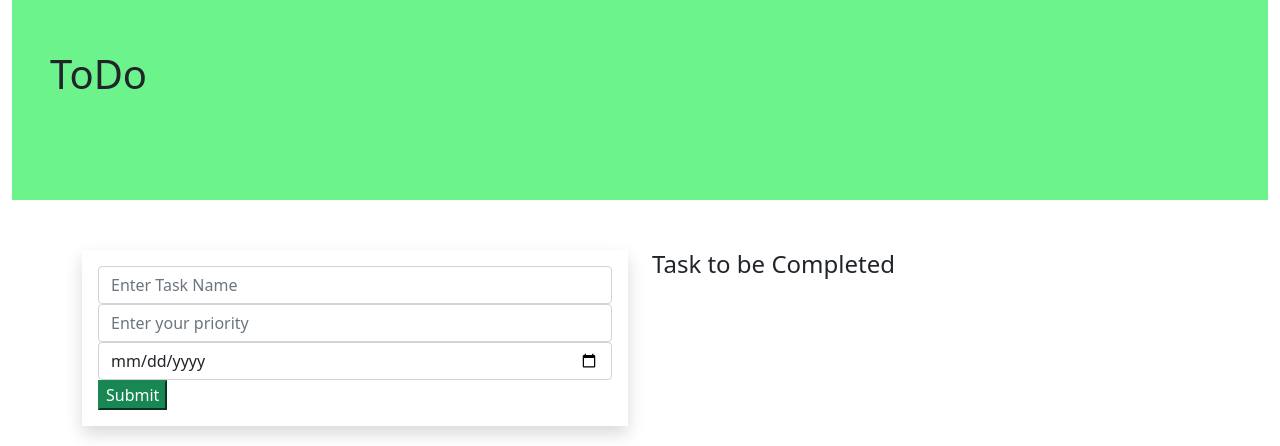
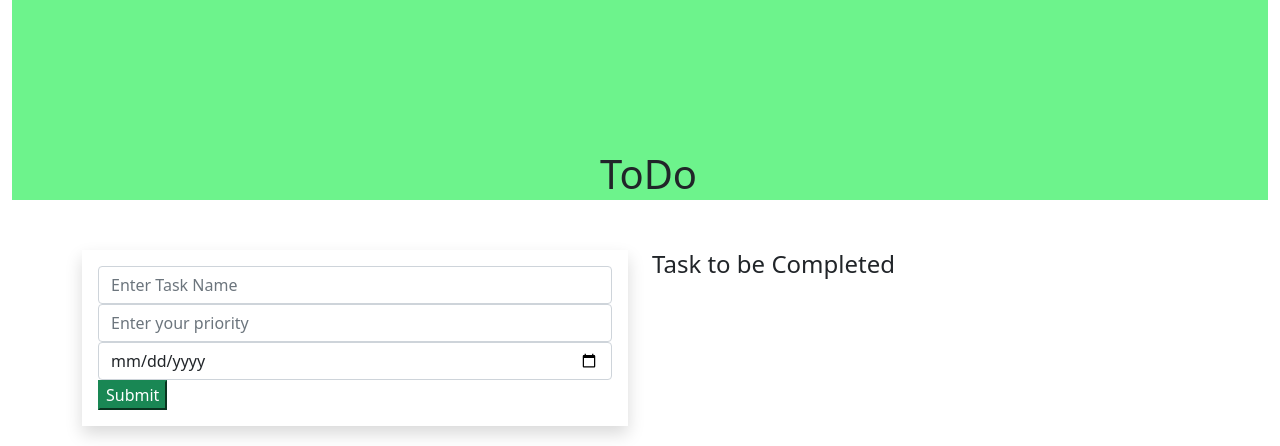
Before and after one commit to VISWAJIT-PS/todoproject, a Django app: page / in a window 1280 px wide. Shown: the top 446 px of the page. Run offline with Django 3.2, Linux system fonts and the light colour scheme; data that the repository does not hold is empty.

Commit message:
Update style.css

```diff
--- a/static/style.css
+++ b/static/style.css
@@ -6,8 +6,8 @@
 }
 
 .banner-text{
-    top:50px;
-    left:50px;
+    top:150px;
+    left:600px;
     position:absolute;
     transform:transform;
 }
```
